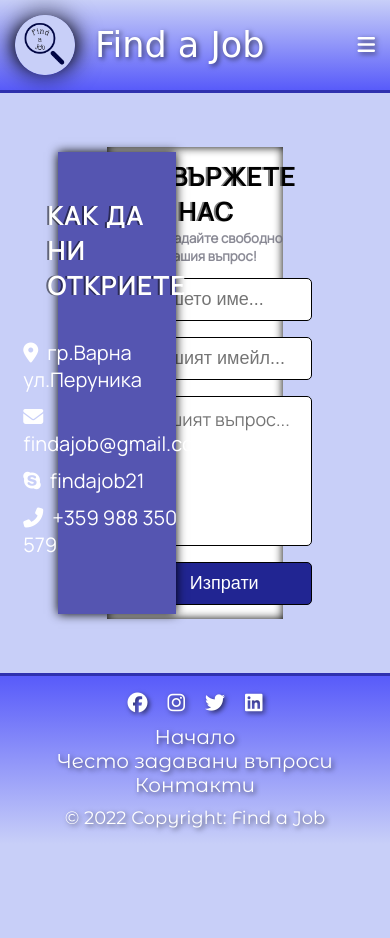
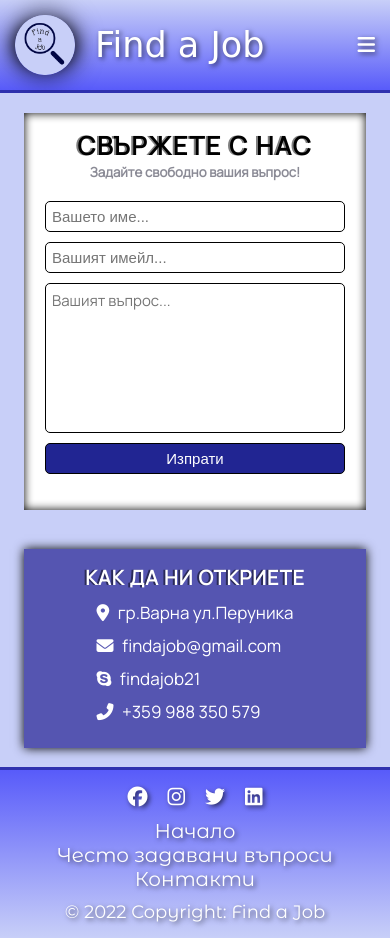
Before and after one commit to didityyyy/findAjob, a PHP site: page /view/front/contacts.php in a window 390 px wide. Before the commit the page ends 833 px from the top, so only its background shows below. Run offline with PHP 8.4, Linux system fonts and the light colour scheme; some libraries are stand-ins or nearby versions; some web fonts are replaced.

Commit message:
24.03.2022

```diff
--- a/assets/css/responsive.css
+++ b/assets/css/responsive.css
@@ -1,3 +1,18 @@
+@media screen and (max-width: 1250px) {
+
+    .contact-details .socials div {
+        font-size: 17px;
+    }
+
+    .contact-details h4 {
+        letter-spacing: 1px;
+        font-size: 20px;
+        text-align: center;
+    }
+
+}
+
+
 @media screen and (max-width: 750px) {
 
     /* MENU */
@@ -56,6 +71,33 @@
 
     /* END MENU */
 
+    /* CONTACT */
+
+    .contacts{
+        display: flex;
+        justify-content: space-around;
+        flex-direction: column;
+    }
+
+    .contact-us{
+      width: 80%;
+      padding: 15px;
+      margin: 5% 0 10% 0;
+      height: 100%;
+      min-height: 60%;
+    }
+
+    .contact-details{
+        position: relative;
+        margin: 0 0 5% 0;
+        width: 80%;
+        padding: 15px;
+    }
+
+    /* END CONTACT */
+
+
+
     .footer {
         flex-direction: column;
         align-items: center;
--- a/assets/css/style.css
+++ b/assets/css/style.css
@@ -10,6 +10,7 @@
 .main-bg img{
     width: 100%;
     object-fit: cover;
+    height: inherit;
 }
 
 .title-main {
@@ -185,6 +186,7 @@
     background: #fff;
     width: 30%;
     min-height: 45%;
+    max-height: 90%;
     -moz-box-shadow: inset 0 0 10px #000000;
     -webkit-box-shadow: inset 0 0 10px #000000;
     box-shadow: inset 0 0 10px #000000;
@@ -196,7 +198,7 @@
     position: absolute;
     background: rgb(85, 85, 177);
     width: 20%;
-    height: 50%;
+    height: 40%;
     margin-left: -40%;
     -moz-box-shadow: 0 0 10px #000000;
     -webkit-box-shadow: 0 0 10px #000000;
@@ -224,14 +226,14 @@
 }
 
 .contact-us input, .contact-us textarea, .contact-us #contact-send{
-    width: 150%;
+    width: 300px;
     border-radius: 5px;
-    padding: 10px;
-    margin: 8px;
+    padding: 6px;
+    margin: 5px;
     outline: none;
     box-sizing: border-box;
     border: 1px solid #000;
-    font-size: 18px;
+    font-size: 15px;
 }
 
 .contact-us textarea{
@@ -271,6 +273,7 @@
     color: #08420d;
     background-color: #b0f7b4;
     border-color: #60c05d;
+    text-align: center;
 }
 
 
--- a/assets/js/js.js
+++ b/assets/js/js.js
@@ -54,4 +54,22 @@ $(document).ready(function () {
         dropdownElements.slideUp(100);
     });
 
+    function removeHeight(){
+        if($(window).width()<750){
+            var div = document.querySelector('div');
+                $('.contacts').removeClass('height-bg');
+                console.log("5555555");
+                $('.contacts').attr('style','');
+        }
+        else {
+            $('.contacts').css("height", "calc(100vh - " + height + "px)");
+        }
+    }
+
+    $(window).resize(function(){
+        removeHeight();
+    });
+
+    removeHeight();
+
 });
--- a/src/controllers/front/contactsController.php
+++ b/src/controllers/front/contactsController.php
@@ -1,6 +1,7 @@
 <?php
 
 $errors = array();
+$message = NULL;
 
 if (isset($_POST['contact-send'])) {
 
@@ -10,22 +11,22 @@ $visitor_message       = $_POST['contact-question'];
 
 if (empty($visitor_name)) {
     $errors['contact-name'] = "Моля въведете Име";
-    echo "Моля въведете Име";
+    // echo "Моля въведете Име";
 }
 
 if (empty($visitor_email)) {
     $errors['contact-email'] = "Моля въведете Имейл";
-    echo "Моля въведете Имейл";
+    // echo "Моля въведете Имейл";
 }
 
 if (empty($visitor_message)) {
     $errors['contact-question'] = "Моля напишете вашето запитване";
-    echo "Моля напишете вашето запитване";
+    // echo "Моля напишете вашето запитване";
 }
 
 if (!filter_var($visitor_email, FILTER_VALIDATE_EMAIL)) {
     $errors['contact-email'] = "Имейла е невалиден.";
-    echo "Имейла е невалиден.";
+    // echo "Имейла е невалиден.";
 }
 
 if (count($errors) === 0) {
@@ -43,7 +44,7 @@ if (count($errors) === 0) {
     $headers .= "Reply-To $visitor_email \r\n";
     mail($to, $email_subject, $email_body, $headers);
 
-    // $message = "Вашето запитване е изпратено успешно!";
-    echo "Вашето запитване е изпратено успешно!";
+    $message = "Вашето запитване е изпратено успешно!";
+    // echo "Вашето запитване е изпратено успешно!";
 }
 }
--- a/view/front/contacts.php
+++ b/view/front/contacts.php
@@ -6,6 +6,10 @@
         <h4>Свържете с нас</h4>
         <h5>Задайте свободно вашия въпрос!</h5>
         <form method="POST" class="flex-y">
+
+            <?php include $_SERVER['DOCUMENT_ROOT'] . "/DR/src/messages/error.php"; ?>
+            <?php include $_SERVER['DOCUMENT_ROOT'] . "/DR/src/messages/success.php"; ?>
+
             <input type="text" name="contact-name" id="contact-name" placeholder="Вашето име...">
             <input type="email" name="contact-email" id="contact-email" placeholder="Вашият имейл...">
             <textarea id="contact-question" name="contact-question" placeholder="Вашият въпрос..."></textarea>
@@ -23,4 +27,12 @@
     </div>
 </div>
 
+<script>
+//on reload not to resubmit form
+if ( window.history.replaceState ) {
+  window.history.replaceState( null, null, window.location.href );
+}
+</script>
+
+
 <?php include_once $_SERVER['DOCUMENT_ROOT'] . "/DR/view/layout/footer.php"; ?>
--- a/view/layout/header.php
+++ b/view/layout/header.php
@@ -14,8 +14,8 @@
 
     <!-- CSS -->
     <link rel="stylesheet" href="/DR/assets/css/layout.css?v=<?php echo time(); ?>">
+    <link rel="stylesheet" href="/DR/assets/css/style.css?v=<?php echo time(); ?>">
     <link rel="stylesheet" href="/DR/assets/css/responsive.css?v=<?php echo time(); ?>">
-    <link rel="stylesheet" href="/DR/assets/css/style.css?v=<?php echo time(); ?>">
 
 
     <title>Find a Job</title>
```
